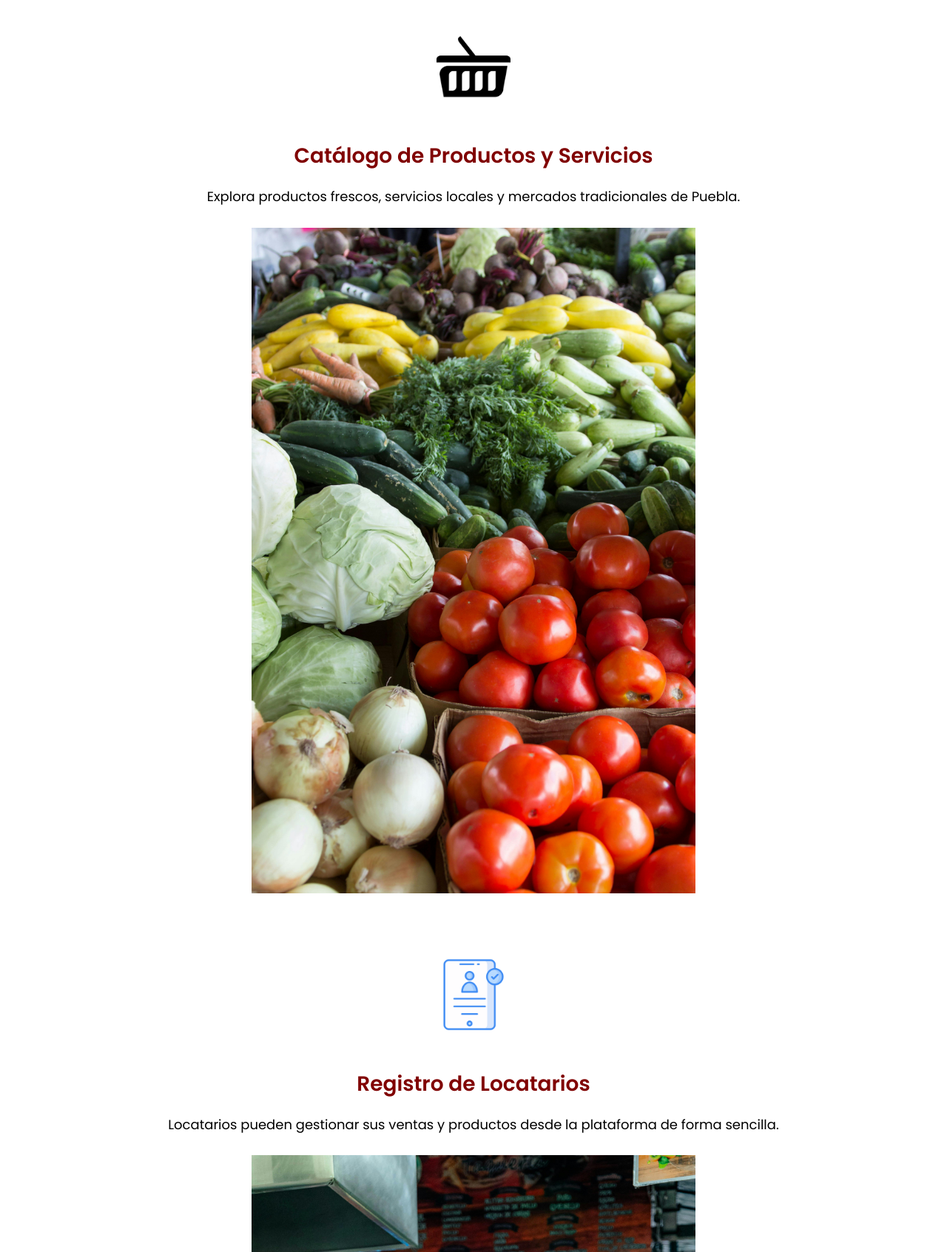
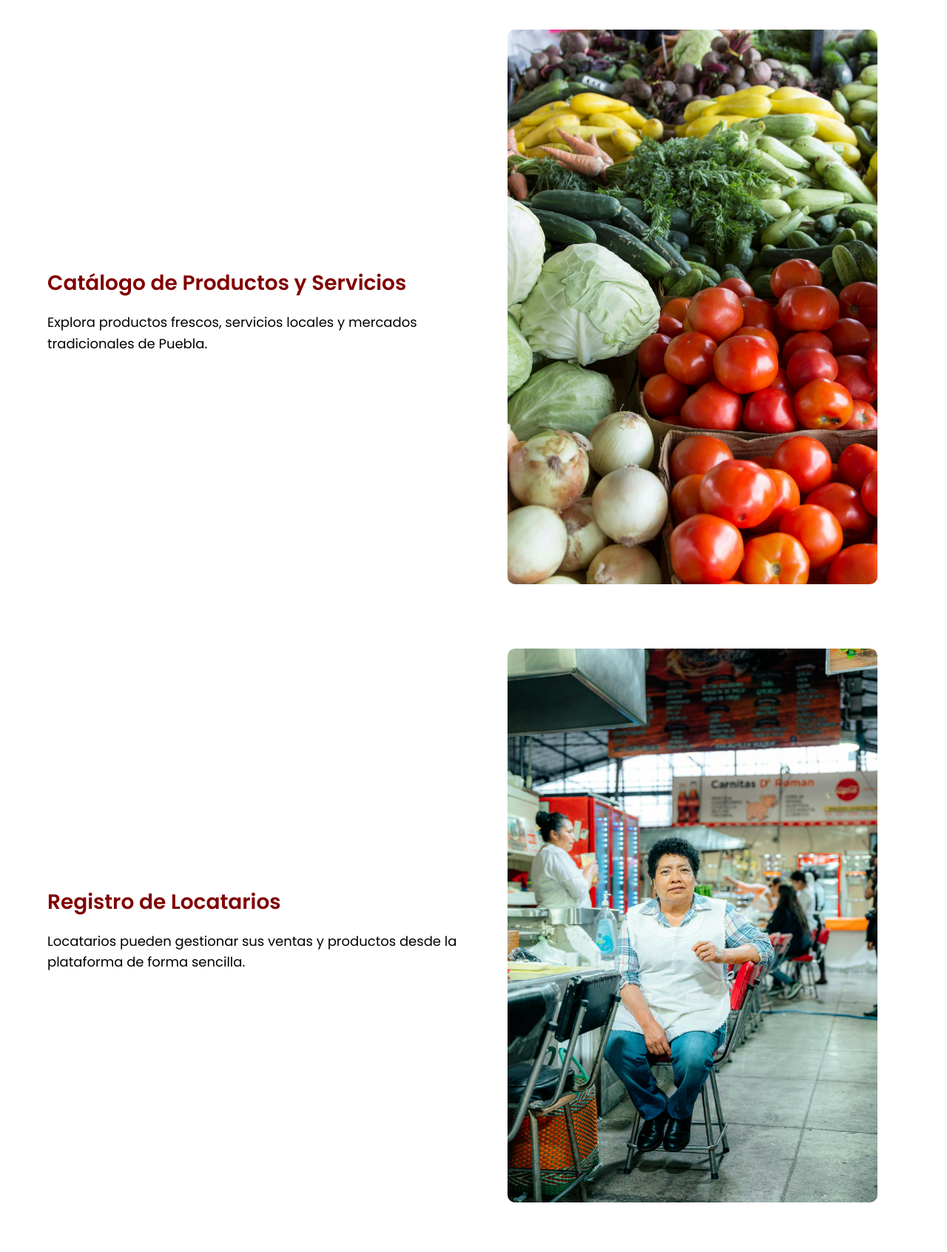
Before and after one commit to SSIEETEE7/qr-subsidios-app, a Flask app: page / in a window 1280 px wide. Shown: the part 227-1920 px from the top of the page at 74% size. Run offline with Flask 3, Linux system fonts and the light colour scheme.

Commit message:
Actualizar diseño texto izquierda imagen derecha minimalista

```diff
--- a/templates/index.html
+++ b/templates/index.html
@@ -31,29 +31,38 @@
         }
         main {
             padding: 40px 5%;
-            max-width: 1200px;
+            max-width: 1300px;
             margin: auto;
         }
         .section {
-            margin-bottom: 60px;
-            text-align: center;
+            display: flex;
+            align-items: center;
+            justify-content: space-between;
+            flex-wrap: wrap;
+            margin-bottom: 80px;
+            gap: 30px;
         }
-        .section img {
-            width: 100px;
-            margin-bottom: 20px;
+        .text-content {
+            flex: 1 1 500px;
+            text-align: left;
         }
-        .section h2 {
+        .text-content h2 {
             font-size: 28px;
             color: #800000;
             margin-bottom: 15px;
         }
-        .section p {
+        .text-content p {
             font-size: 18px;
-            line-height: 1.8;
-            margin-bottom: 25px;
-            max-width: 900px;
-            margin-left: auto;
-            margin-right: auto;
+            line-height: 1.6;
+        }
+        .image-content {
+            flex: 1 1 500px;
+            text-align: center;
+        }
+        .image-content img {
+            width: 100%;
+            max-width: 500px;
+            border-radius: 10px;
         }
         form {
             margin-top: 60px;
@@ -105,6 +114,18 @@
             margin-top: 50px;
             font-size: 14px;
         }
+        @media (max-width: 768px) {
+            .section {
+                flex-direction: column;
+                text-align: center;
+            }
+            .text-content, .image-content {
+                flex: 1 1 100%;
+            }
+            .text-content {
+                text-align: center;
+            }
+        }
     </style>
 </head>
 <body>
@@ -117,45 +138,63 @@
 <main>
 
     <div class="section">
-        <img src="{{ url_for('static', filename='img/icono_catalogo.png') }}" alt="Catálogo Icono">
+        <div class="text-content">
             <h2>Catálogo de Productos y Servicios</h2>
             <p>Explora productos frescos, servicios locales y mercados tradicionales de Puebla.</p>
-        <img src="{{ url_for('static', filename='img/foto_catalogo_real.jpg') }}" alt="Foto Mercado" style="width:100%; max-width:600px;">
+        </div>
+        <div class="image-content">
+            <img src="{{ url_for('static', filename='img/foto_catalogo_real.jpg') }}" alt="Foto Mercado">
+        </div>
     </div>
 
     <div class="section">
-        <img src="{{ url_for('static', filename='img/icono_locatario.png') }}" alt="Locatario Icono">
+        <div class="text-content">
             <h2>Registro de Locatarios</h2>
             <p>Locatarios pueden gestionar sus ventas y productos desde la plataforma de forma sencilla.</p>
-        <img src="{{ url_for('static', filename='img/foto_locatario_real.jpg') }}" alt="Foto Locatario" style="width:100%; max-width:600px;">
+        </div>
+        <div class="image-content">
+            <img src="{{ url_for('static', filename='img/foto_locatario_real.jpg') }}" alt="Foto Locatario">
+        </div>
     </div>
 
     <div class="section">
-        <img src="{{ url_for('static', filename='img/icono_carrito.png') }}" alt="Carrito Icono">
+        <div class="text-content">
             <h2>Carrito de Compras</h2>
             <p>Compra de productos de varios locatarios de manera fácil, segura y rápida.</p>
-        <img src="{{ url_for('static', filename='img/foto_carrito_real.jpg') }}" alt="Foto Carrito" style="width:100%; max-width:600px;">
+        </div>
+        <div class="image-content">
+            <img src="{{ url_for('static', filename='img/foto_carrito_real.jpg') }}" alt="Foto Carrito">
+        </div>
     </div>
 
     <div class="section">
-        <img src="{{ url_for('static', filename='img/icono_qr.png') }}" alt="QR Icono">
+        <div class="text-content">
             <h2>Subsidios Sociales mediante Código QR</h2>
             <p>Beneficiarios podrán usar su saldo social escaneando un QR en los mercados afiliados.</p>
-        <img src="{{ url_for('static', filename='img/foto_qr_real.jpg') }}" alt="Foto QR" style="width:100%; max-width:600px;">
+        </div>
+        <div class="image-content">
+            <img src="{{ url_for('static', filename='img/foto_qr_real.jpg') }}" alt="Foto QR">
+        </div>
     </div>
 
     <div class="section">
-        <img src="{{ url_for('static', filename='img/icono_eventos.png') }}" alt="Eventos Icono">
+        <div class="text-content">
             <h2>Noticias, Eventos y Avisos</h2>
             <p>Accede a eventos culturales, noticias relevantes y promociones de los mercados.</p>
-        <img src="{{ url_for('static', filename='img/foto_evento_real.jpg') }}" alt="Foto Evento" style="width:100%; max-width:600px;">
+        </div>
+        <div class="image-content">
+            <img src="{{ url_for('static', filename='img/foto_evento_real.jpg') }}" alt="Foto Evento">
+        </div>
     </div>
 
     <div class="section">
-        <img src="{{ url_for('static', filename='img/icono_mapa.png') }}" alt="Mapa Icono">
+        <div class="text-content">
             <h2>Geolocalización de Mercados</h2>
             <p>Encuentra rápidamente los mercados cercanos a tu ubicación gracias a nuestra geolocalización integrada.</p>
-        <img src="{{ url_for('static', filename='img/foto_mapa_real.jpg') }}" alt="Foto Mapa" style="width:100%; max-width:600px;">
+        </div>
+        <div class="image-content">
+            <img src="{{ url_for('static', filename='img/foto_mapa_real.jpg') }}" alt="Foto Mapa">
+        </div>
     </div>
 
     <form method="POST" action="/generate_qr">
```
Lines whose indentation alone changed are shown as unchanged.
